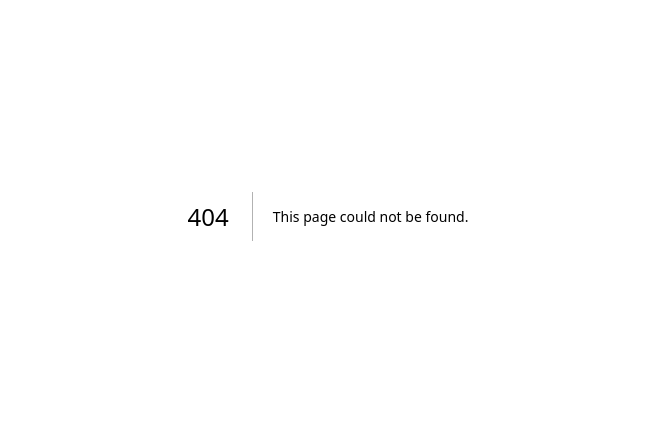
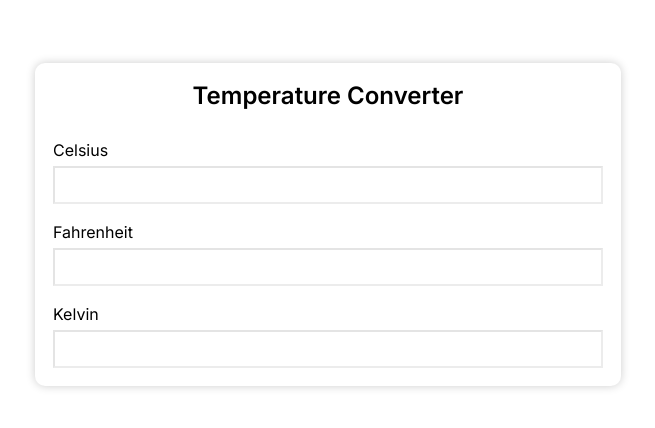
Before and after one commit to rahuljindal1/nextjs14-practice-projects, a Next.js app: page /temperature-converter in a window 1280 px wide. Before the commit this address had no page. Shown: the part 184-612 px from the top of the page, without its empty margins (312-967 px from the left). Built offline with nearby package versions, Linux system fonts and the light colour scheme.

Commit message:
feat: Add temperature converter

```diff
--- a/components/Input/index.tsx
+++ b/components/Input/index.tsx
@@ -4,11 +4,13 @@ import classNames from "classnames";
 
 type Props = {
   name: string;
-  value: string | number;
-  onChange: (e: ChangeEvent<HTMLInputElement>) => void;
+  value?: string | number;
   customStyles?: string[];
   label?: string;
   type?: HTMLInputTypeAttribute;
+  onChange: (e: ChangeEvent<HTMLInputElement>) => void;
+  onBlur?: () => void;
+  onEnter?: () => void;
 };
 
 export default function Input({
@@ -17,7 +19,9 @@ export default function Input({
   onChange,
   name,
   customStyles = [],
-  type = "text"
+  type = "text",
+  onBlur = () => {},
+  onEnter = () => {}
 }: Props) {
   const Label = () => (label ? <label htmlFor={name}>{label}</label> : <></>);
   return (
@@ -26,9 +30,15 @@ export default function Input({
       <input
         name={name}
         value={value}
-        onChange={onChange}
         className={styles.input}
         type={type}
+        onChange={onChange}
+        onBlur={onBlur}
+        onKeyUp={(e) => {
+          if (e.key === "Enter") {
+            onEnter();
+          }
+        }}
       />
     </main>
   );
--- a/src/app/page.tsx
+++ b/src/app/page.tsx
@@ -9,7 +9,8 @@ const projects = [
   { id: 5, title: "Pomodoro Timer", link: "/pomodoro-timer" },
   { id: 6, title: "Rock Paper Scissors Game", link: "/rock-paper-scissors" },
   { id: 7, title: "Stopwatch", link: "/stopwatch" },
-  { id: 8, title: "Video Tailer", link: "/video-trailer" }
+  { id: 8, title: "Video Tailer", link: "/video-trailer" },
+  { id: 9, title: "Temperature Converter", link: "/temperature-converter" }
 ];
 
 export default function Home() {
--- /dev/null
+++ b/src/app/temperature-converter/enums/TemperatureType.ts
@@ -0,0 +1,5 @@
+export enum TemperatureTypeEnum {
+  Celsius = "Celsius",
+  Fahrenheit = "Fahrenheit",
+  Kelvin = "Kelvin"
+}
--- /dev/null
+++ b/src/app/temperature-converter/enums/index.ts
@@ -0,0 +1 @@
+export * from "./TemperatureType";
--- /dev/null
+++ b/src/app/temperature-converter/layout.tsx
@@ -0,0 +1,14 @@
+import { Metadata } from "next";
+
+export const metadata: Metadata = {
+  title: "Temperature Converter",
+  description: "Convert the temperature to various different forms"
+};
+
+export default function Layout({
+  children
+}: Readonly<{
+  children: React.ReactNode;
+}>) {
+  return <>{children}</>;
+}
--- /dev/null
+++ b/src/app/temperature-converter/page.tsx
@@ -0,0 +1,82 @@
+"use client";
+
+import { useState } from "react";
+import { Card, Input } from "../../../components";
+import styles from "./styles.module.css";
+import { Temperature } from "./types";
+import { TemperatureService } from "./services";
+import { TemperatureTypeEnum } from "./enums";
+
+const temperatureService = new TemperatureService();
+
+export default function TemperatureConverter() {
+  const [celsius, setCelsius] = useState<number | undefined>();
+  const [fahrenheit, setFahrenheit] = useState<number | undefined>();
+  const [kelvin, setKelvin] = useState<number | undefined>();
+  const [changedTemperatureType, setChangedTemperatureType] = useState<
+    TemperatureTypeEnum | undefined
+  >();
+
+  const temperatureConverter = () => {
+    let temperature = changedTemperatureType
+      ? temperatureService.convertTemperature({
+          temperatureType: changedTemperatureType,
+          celsius,
+          fahrenheit,
+          kelvin
+        })
+      : undefined;
+
+    if (!temperature) {
+      return;
+    }
+
+    setCelsius(temperature.celsius);
+    setFahrenheit(temperature.fahrenheit);
+    setKelvin(temperature.kelvin);
+  };
+
+  return (
+    <div className={styles.mainContainer}>
+      <Card>
+        <div className={styles.title}>Temperature Converter</div>
+        <Input
+          label="Celsius"
+          type="number"
+          name="celsius"
+          value={celsius}
+          onBlur={temperatureConverter}
+          onEnter={temperatureConverter}
+          onChange={(e) => {
+            setCelsius(Number(e.target.value));
+            setChangedTemperatureType(TemperatureTypeEnum.Celsius);
+          }}
+        />
+        <Input
+          label="Fahrenheit"
+          type="number"
+          name="fahrenheit"
+          value={fahrenheit}
+          onBlur={temperatureConverter}
+          onEnter={temperatureConverter}
+          onChange={(e) => {
+            setFahrenheit(Number(e.target.value));
+            setChangedTemperatureType(TemperatureTypeEnum.Fahrenheit);
+          }}
+        />
+        <Input
+          label="Kelvin"
+          type="number"
+          name="kelvin"
+          value={kelvin}
+          onBlur={temperatureConverter}
+          onEnter={temperatureConverter}
+          onChange={(e) => {
+            setKelvin(Number(e.target.value));
+            setChangedTemperatureType(TemperatureTypeEnum.Kelvin);
+          }}
+        />
+      </Card>
+    </div>
+  );
+}
--- /dev/null
+++ b/src/app/temperature-converter/services/Temperature.ts
@@ -0,0 +1,63 @@
+import { TemperatureTypeEnum } from "../enums";
+import { Temperature } from "../types";
+
+export class TemperatureService {
+  public convertTemperature({
+    temperatureType,
+    celsius,
+    fahrenheit,
+    kelvin
+  }: {
+    temperatureType: TemperatureTypeEnum;
+    celsius?: number;
+    fahrenheit?: number;
+    kelvin?: number;
+  }): Temperature | undefined {
+    let temperature: Temperature | undefined;
+    if (temperatureType === TemperatureTypeEnum.Celsius) {
+      temperature = this.fromCelsiusConverter(celsius);
+    } else if (temperatureType === TemperatureTypeEnum.Fahrenheit) {
+      temperature = this.fromFahrenheitConverter(fahrenheit);
+    } else {
+      temperature = this.fromKelvinConverter(kelvin);
+    }
+
+    return temperature;
+  }
+
+  private fromCelsiusConverter(celsius?: number): Temperature {
+    celsius = celsius === undefined ? 0 : celsius;
+    const fahrenheit = Number(Math.round((9 / 5) * celsius + 32).toFixed(2));
+    const kelvin = Number((celsius + 273.15).toFixed(2));
+
+    return {
+      celsius,
+      fahrenheit,
+      kelvin
+    };
+  }
+
+  private fromFahrenheitConverter(fahrenheit?: number): Temperature {
+    fahrenheit = fahrenheit === undefined ? 0 : fahrenheit;
+    const celsius = Number(Math.round((5 / 9) * (fahrenheit - 32)).toFixed(2));
+    const kelvin = Number((celsius + 273.15).toFixed(2));
+
+    return {
+      celsius,
+      fahrenheit,
+      kelvin
+    };
+  }
+
+  private fromKelvinConverter(kelvin?: number): Temperature {
+    kelvin = kelvin === undefined ? 0 : kelvin;
+    const celsius = Number((kelvin - 273.15).toFixed(2));
+    const fahrenheit = Number(Math.round((9 / 5) * celsius + 32).toFixed(2));
+
+    return {
+      celsius,
+      fahrenheit,
+      kelvin
+    };
+  }
+}
--- /dev/null
+++ b/src/app/temperature-converter/services/index.ts
@@ -0,0 +1 @@
+export * from "./Temperature";
--- /dev/null
+++ b/src/app/temperature-converter/styles.module.css
@@ -0,0 +1,14 @@
+.mainContainer {
+  height: 100vh;
+  display: flex;
+  justify-content: center;
+  align-items: center;
+
+  .title {
+    width: 100%;
+    text-align: center;
+    margin-bottom: 12px;
+    font-size: 1.5rem;
+    font-weight: 600;
+  }
+}
--- /dev/null
+++ b/src/app/temperature-converter/types/Temperature.ts
@@ -0,0 +1,5 @@
+export type Temperature = {
+  celsius: number;
+  fahrenheit: number;
+  kelvin: number;
+};
--- /dev/null
+++ b/src/app/temperature-converter/types/index.ts
@@ -0,0 +1 @@
+export * from "./Temperature";
```
Also changed, not shown: 1 other file (tests, documents, lock files or other folders).
